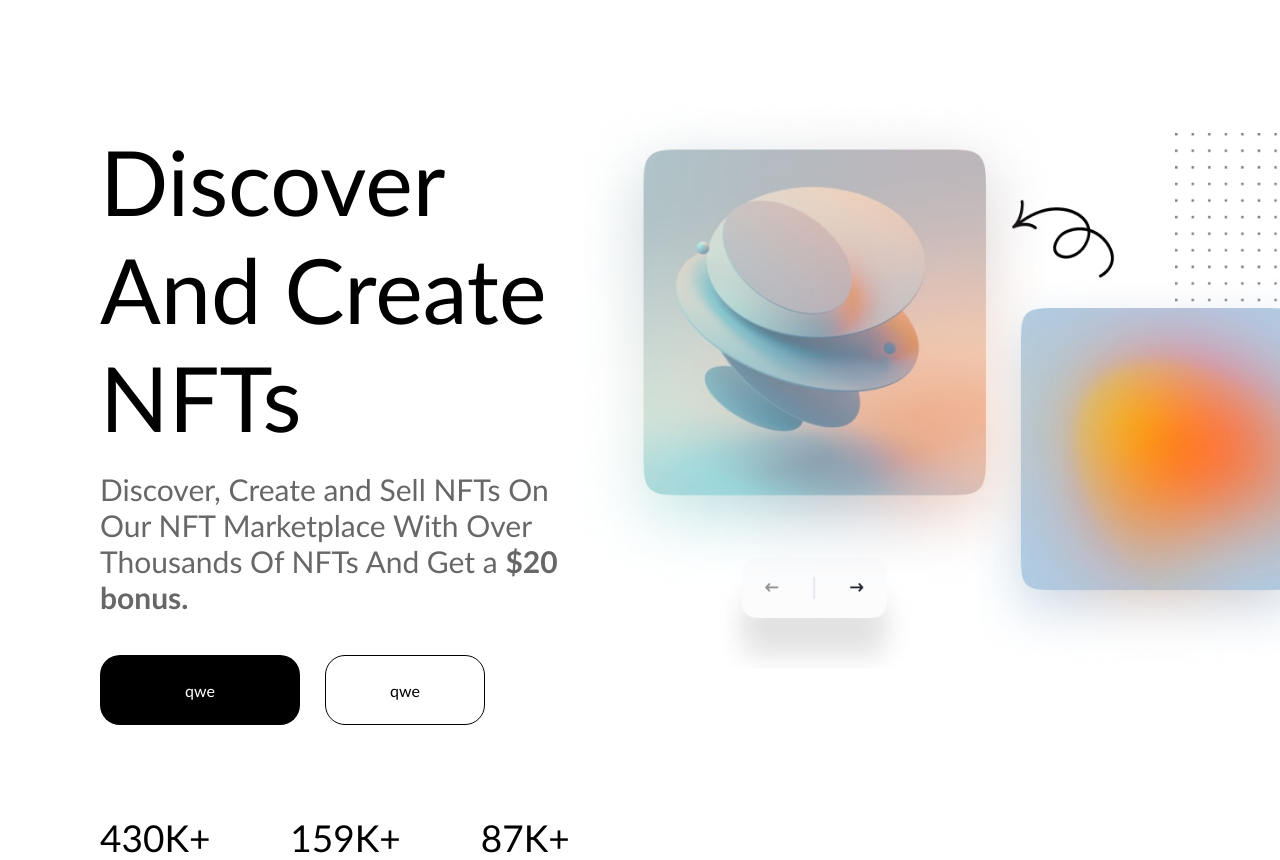
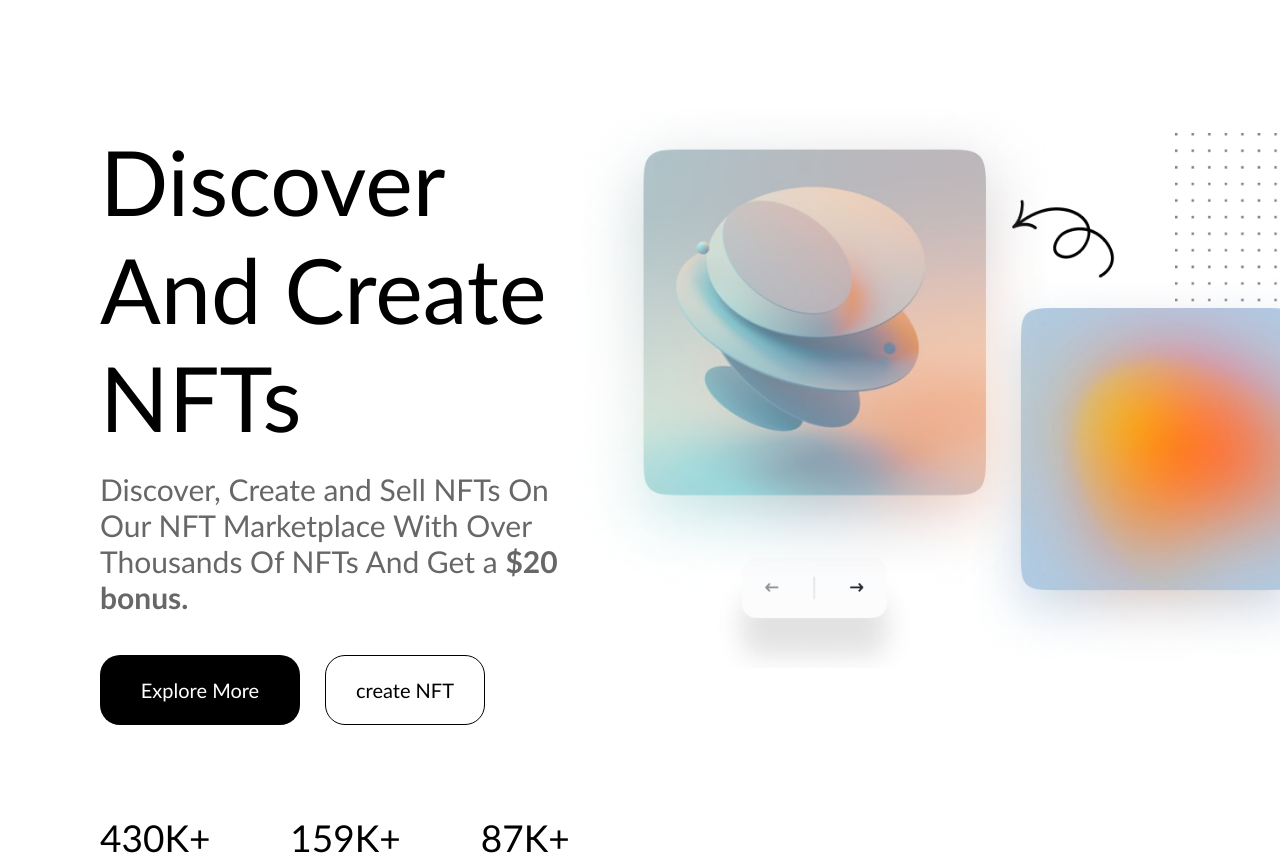
Before and after one commit to RadKirill00/DiveSea, a plain HTML site: page index.html in a window 1280 px wide. Shown: the part 103-963 px from the top of the page. Drawn offline with Linux system fonts and the light colour scheme.

Commit message:
Доделал кнопки

```diff
--- a/index.html
+++ b/index.html
@@ -38,8 +38,8 @@
             <p class="p-stittle">Discover, Create and Sell NFTs On Our NFT Marketplace With Over Thousands Of NFTs And Get a <strong>$20 bonus.</strong></p>
           </div>
           <div class="text__button">
-              <button class="button-1">qwe</button>
-              <button class="button-2">qwe</button>
+              <button class="button-1">Explore More</button>
+              <button class="button-2">create NFT</button>
           </div>
           <div class="text__info">
             <div class="num">430K+</div>
--- a/style.css
+++ b/style.css
@@ -10,7 +10,7 @@
   padding-left: 93px;
   padding-right: 96px;
   text-align: center;
-   margin-top: 40px;
+  margin-top: 40px;
 }
 .header__logo {
   padding-right: 20px;
@@ -105,12 +105,14 @@ margin-left: 20px;
   color: white;
   height: 70px;
   border-radius: 20px;
+  font-size: 20px;
 }
 .button-2 {
   width: 160px;
   border: 1px solid black;
   height: 70px;
   border-radius: 20px;
+  font-size: 20px;
 }
 .num {
   font-size: 37px;
```
